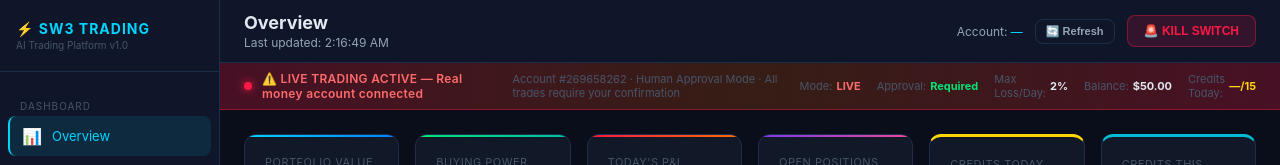
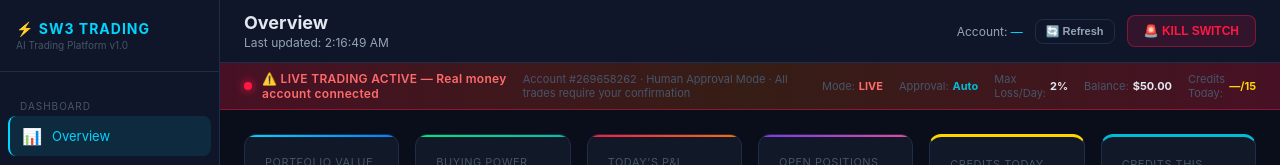
Before and after one commit to rozim2008/sw3-trading-dashboard, a plain HTML site: page index.html in a window 1280 px wide. Shown: the top 165 px of the page. Drawn offline with Linux system fonts and the light colour scheme; no server answers.

Commit message:
feat: update approval banner to Auto mode

```diff
--- a/index.html
+++ b/index.html
@@ -345,7 +345,7 @@ var luxon=function(e){"use strict";function L(e,t){for(var n=0;n<t.length;n++){v
     </div>
     <div class="live-banner-right">
       <div class="live-stat"><span>Mode:</span> <strong style="color:#ff6b6b;">LIVE</strong></div>
-      <div class="live-stat"><span>Approval:</span> <strong style="color:#00e676;">Required</strong></div>
+      <div class="live-stat"><span>Approval:</span> <strong style="color:#00bcd4;">Auto</strong></div>
       <div class="live-stat"><span>Max Loss/Day:</span> <strong>2%</strong></div>
       <div class="live-stat"><span>Balance:</span> <strong id="banner-balance">$50.00</strong></div>
       <div class="live-stat"><span>Credits Today:</span> <strong id="banner-credits" style="color:#ffd600;">—/15</strong></div>
```
